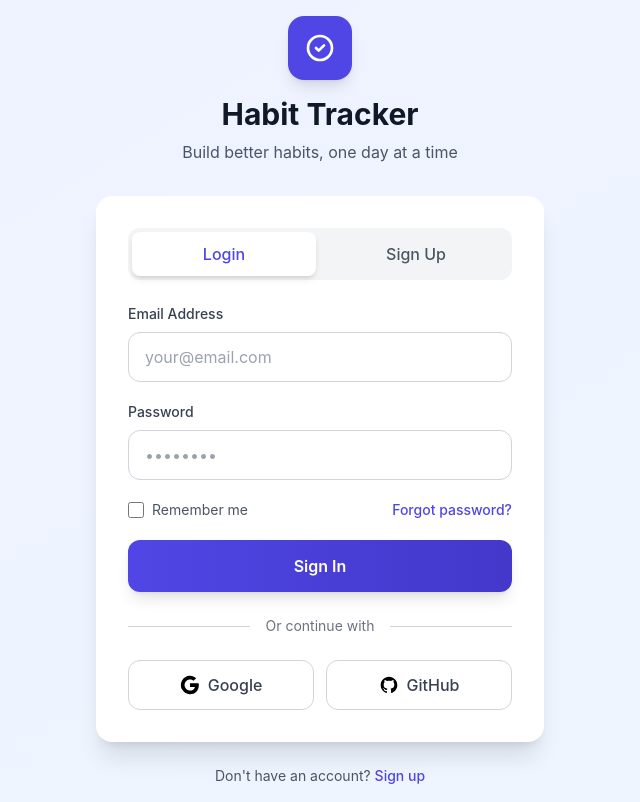
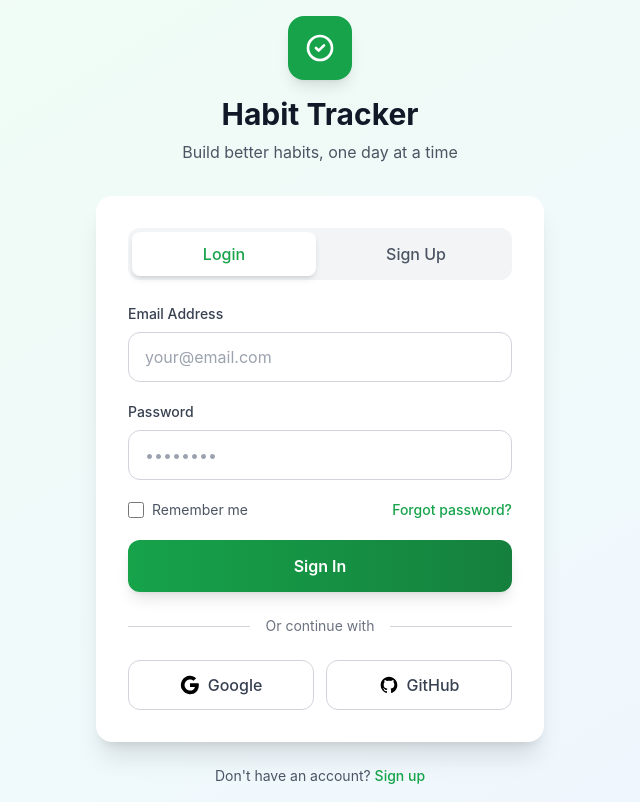
Before and after one commit to imnexerio/Loop, a React (Vite) app: page / in a window 1280 px wide. Shown: the whole page, without its empty margins (320-960 px from the left). Built offline with nearby package versions, Linux system fonts and the light colour scheme.

Commit message:
Update theme color to green for Tailwind config, PWA settings, and meta tags

```diff
--- a/index.html
+++ b/index.html
@@ -5,7 +5,7 @@
     <link rel="icon" type="image/svg+xml" href="/vite.svg" />
     <meta name="viewport" content="width=device-width, initial-scale=1.0" />
     <meta name="description" content="Track your daily habits and build better routines" />
-    <meta name="theme-color" content="#6366f1" />
+    <meta name="theme-color" content="#22c55e" />
     <link rel="apple-touch-icon" href="/apple-touch-icon.png" />
     <title>Habit Tracker</title>
   </head>
--- a/tailwind.config.js
+++ b/tailwind.config.js
@@ -9,11 +9,11 @@ export default {
     extend: {
       colors: {
         primary: {
-          50: '#eef2ff',
-          100: '#e0e7ff',
-          500: '#6366f1',
-          600: '#4f46e5',
-          700: '#4338ca',
+          50: '#f0fdf4',
+          100: '#dcfce7',
+          500: '#22c55e',
+          600: '#16a34a',
+          700: '#15803d',
         }
       }
     },
--- a/vite.config.ts
+++ b/vite.config.ts
@@ -13,7 +13,7 @@ export default defineConfig({
         name: 'Habit Tracker',
         short_name: 'Habits',
         description: 'Track your daily habits and build better routines',
-        theme_color: '#6366f1',
+        theme_color: '#22c55e',
         background_color: '#ffffff',
         display: 'standalone',
         icons: [
```
